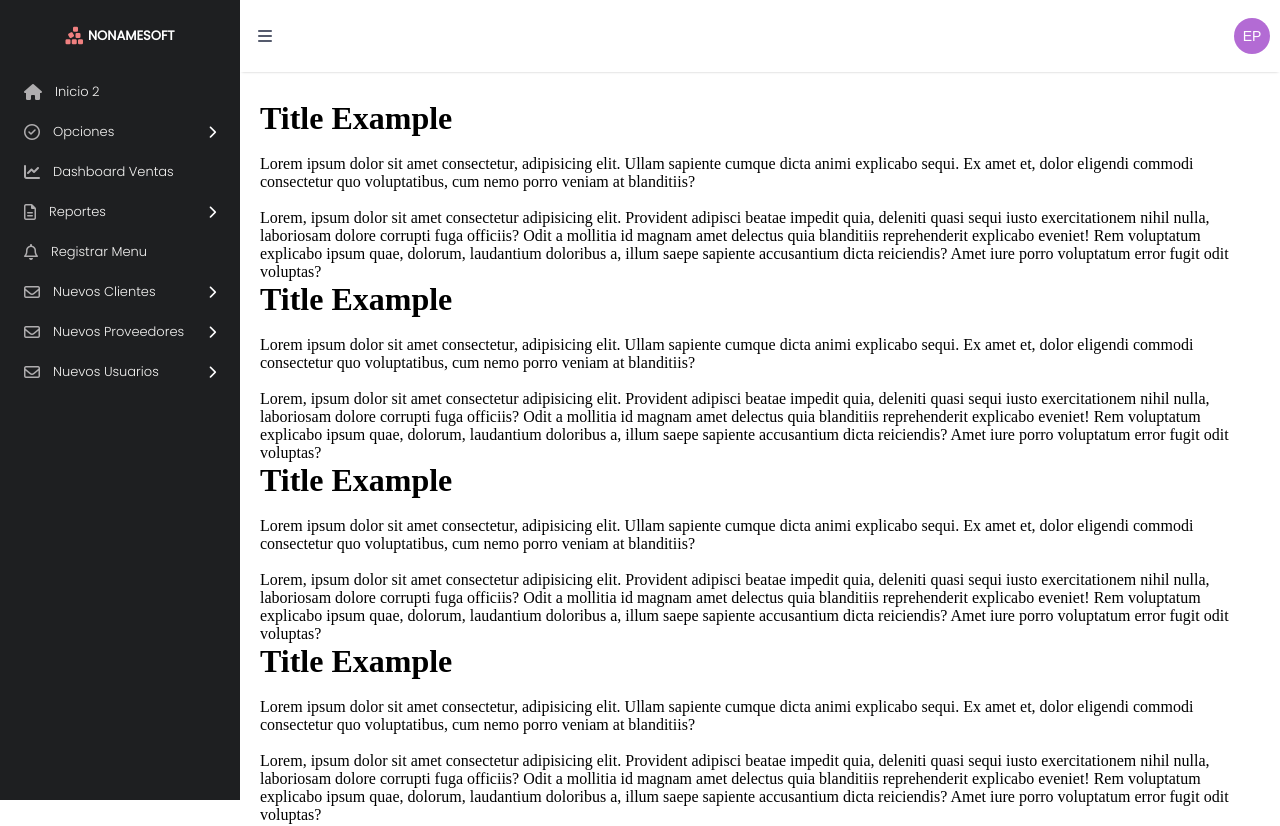
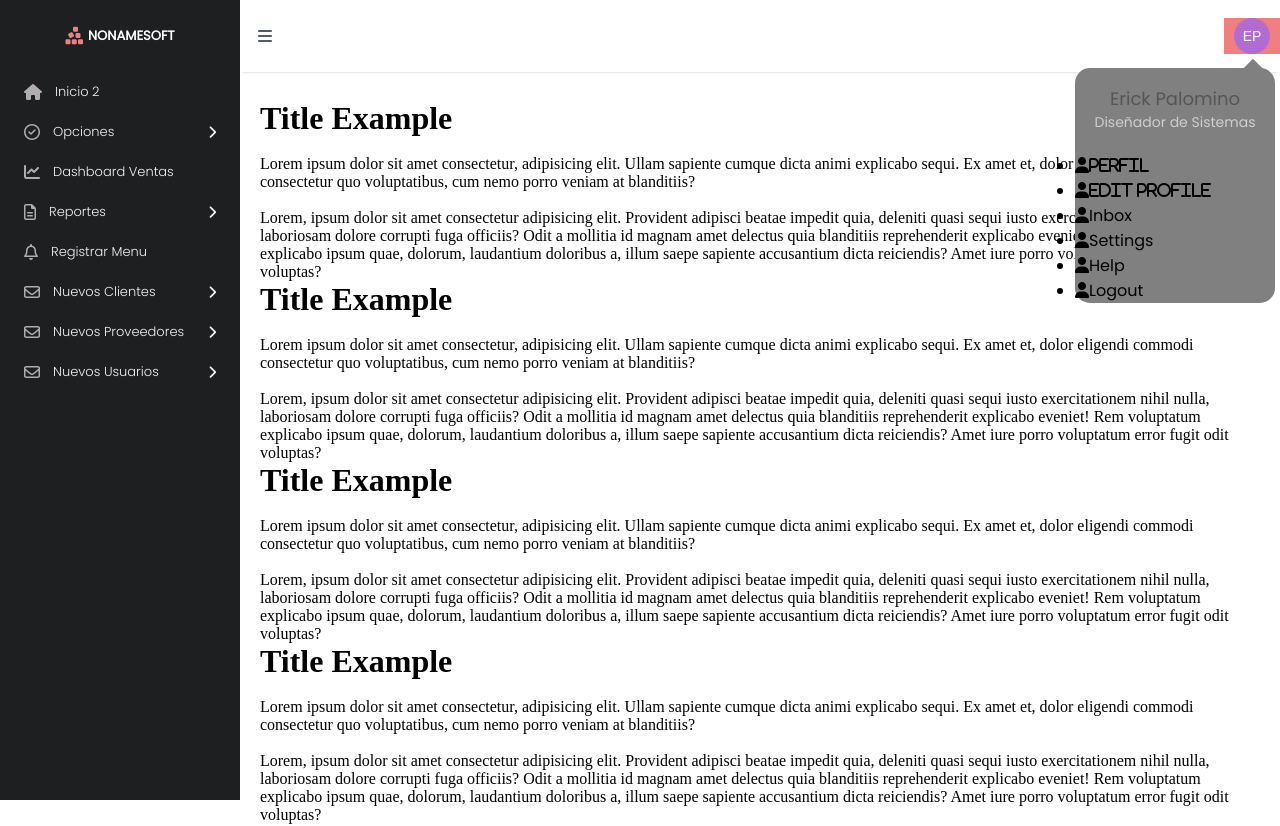
Before and after one commit to eopalomi/nonamesoft, an Angular app: page / in a window 1280 px wide. Shown: the top 826 px of the page. Built offline with nearby package versions, Linux system fonts and the light colour scheme.

Commit message:
añadio html profile menu

```diff
--- a/src/app/header/header.component.css
+++ b/src/app/header/header.component.css
@@ -34,6 +34,16 @@ header {
     top: 0;
 }
 
+
+/***************** ESTILO PARA EL BOTON DE PERFIL***************/
+
+.perfil__slide {
+    /* background:red; */
+    font-family: 'Poppins', sans-serif;
+    background: lightcoral;
+    position: relative;
+}
+
 .perfil_circle {
     border-radius: 50%;
     background-color: #b36bd4;
@@ -48,3 +58,41 @@ header {
     margin: 0 10px;
     cursor: pointer;
 }
+
+.menu_profile{
+    background: gray;
+    position: absolute;
+    width: 200px;
+    top: 50px;
+    right: 5px;
+    border-radius: 15px;
+}
+
+
+.menu_profile h3{
+    width: 100%;
+    text-align: center;
+    font-size: 18px;
+    padding: 20px 0px;
+    font-weight: 500;
+    color: #555;
+    line-height: 1.2em;
+}
+
+
+.menu_profile h3 span{
+    font-size: 14px;
+    color: #cecece;
+    font-weight: 400;
+}
+
+.perfil__slide .menu_profile::before{
+    content: '';
+    position: absolute;
+    top: -5px;
+    right: 12px;
+    width: 20px;
+    height: 20px;
+    background: gray;
+    transform: rotate(45deg);
+}
--- a/src/app/header/header.component.html
+++ b/src/app/header/header.component.html
@@ -2,9 +2,22 @@
     <div class="icon__menu">
         <i class="fas fa-bars" id="btn_menu" (click)="openCloseSideMenu()"></i>
     </div>
-    <div class="perfil__button">
+    <div class="perfil__slide">
         <div class="perfil_circle">EP</div>
         <!-- <button>YO</button> -->
         <!-- <i class="fa-solid fa-chevron-right list__arrow"></i> -->
+        <div class="menu_profile">
+            <h3>Erick Palomino<br><span>Diseñador de Sistemas</span></h3>
+
+            <ul>
+                <li><i class="fa-solid fa-user"><a>Perfil</a></i></li>
+                <li><i class="fa-solid fa-user"><a>Edit Profile</a></i></li>
+                <li><i class="fa-solid fa-user"></i><a>Inbox</a></li>
+                <li><i class="fa-solid fa-user"></i><a>Settings</a></li>
+                <li><i class="fa-solid fa-user"></i><a>Help</a></li>
+                <li><i class="fa-solid fa-user"></i><a>Logout</a></li>
+            </ul>
+
+        </div>
     </div>
 </header>
```
